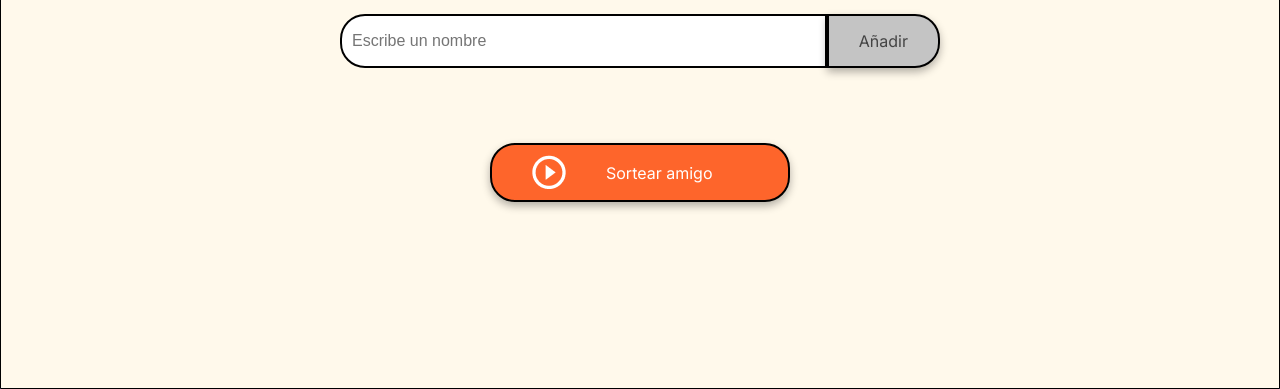
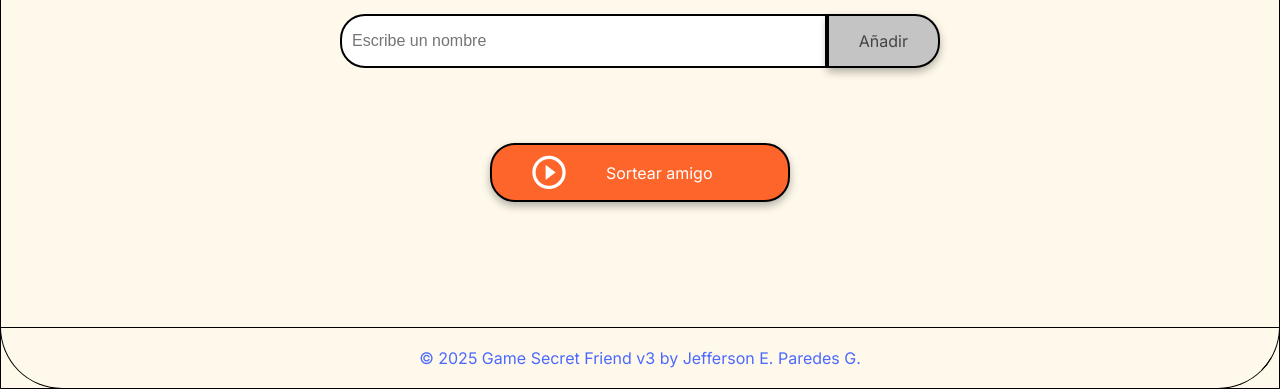
Before and after one commit to Jefesneipago/SecretFriendChallenge, a plain HTML site: page index.html in a window 1280 px wide. Shown: the part 411-800 px from the top of the page. Drawn offline with Linux system fonts and the light colour scheme.

Commit message:
Agrega un footer y correciones en el JS

```diff
--- a/app.js
+++ b/app.js
@@ -23,14 +23,14 @@ página.
 // Array para almacenar los amigos
 let amigos = [];
 //--------------------------1.-----------------------------
-function agregarAmigo(){
+function agregarAmigo() {
    let nameAmigo = document.getElementById("amigo").value.trim();//
 
    if (nameAmigo === ""){
       alert("Por favor ingrese un nombre. ");//Mensaje que emerge si el usuario deja en blanco el input
-   }  else{
+   }  else {
       amigos.push(nameAmigo);
-      document.getElementById("amigos").value = ""; //Limpia el input luego Agragar
+      document.getElementById("amigo").value = ""; //Limpia el input luego Agragar
       document.getElementById("amigo").focus(); // Enfocar el input después de agregar facilita la inserción
 
       verAmigos();      //actualizamos la lista
--- a/index.html
+++ b/index.html
@@ -14,6 +14,7 @@
     <main class="main-content">
         <header class="header-banner">
             <h1 class="main-title">Game Secret Friend v3</h1>
+            <h5 class="main-title">by Jefferson Paredes</h5>
             <img src="assets/amigo-secreto.png" alt="Imagen representativa de amigo secreto">
         </header>
 
@@ -35,6 +36,9 @@
             </div>
         </section>
     </main>
+    <!--Footer Personalizado-->
+    <footer class="footer">
+        <p class="footer-text">© 2025 Game Secret Friend v3 by Jefferson E. Paredes G. </p>
 
     <script src="app.js" defer></script>
 </body>
--- a/style.css
+++ b/style.css
@@ -160,3 +160,22 @@ ul {
 .button-draw:hover {
     background-color: var(--color-button-hover);
 }
+
+.footer {
+    display: flex;
+    justify-content: center;
+    align-items: center;
+    background-color: var(--color-secondary);
+    border: 1px solid #000;
+    border-radius: 0 0 64px 64px;
+    padding: 20px;
+    width: 100%;
+    position: absolute;
+    bottom: 0;
+}
+
+.footer p {
+    font-family: "Inter", sans-serif;
+    font-size: 16px;
+    color: var(--color-primary);
+}
```
